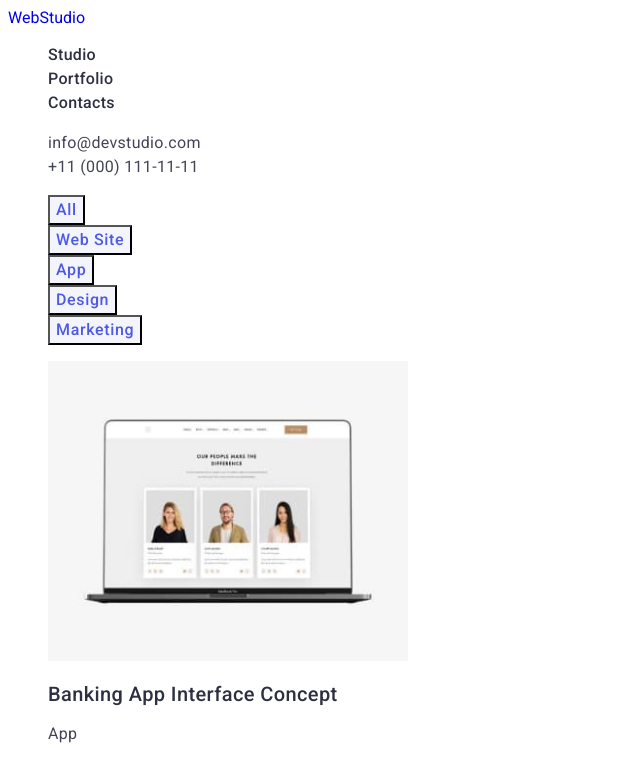
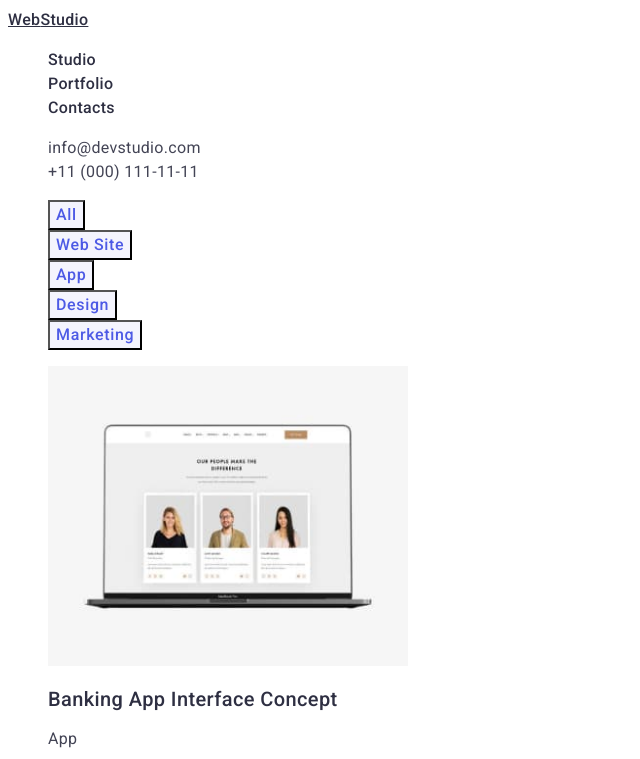
Before and after one commit to nhnserg/goit-markup-hw-02, a plain HTML site: page portfolio.html in a window 1280 px wide. Shown: the top 759 px of the page, without its empty margins (0-640 px from the left). Drawn offline with Linux system fonts and the light colour scheme.

Commit message:
need help

```diff
--- a/portfolio.html
+++ b/portfolio.html
@@ -16,7 +16,7 @@
 <body>
     <header class="header">
         <nav class="header-menu">
-            <a href="./index.html" class="header-menu link">Web<span class="header-logo-span link">Studio</span></a>
+            <a href="./index.html" class="header-menu-link">Web<span class="header-logo-span link">Studio</span></a>
             <ul class="list">
                 <li class="header-menu-item">
                     <a href="./index.html" class="header-menu-link link">Studio</a>
```
